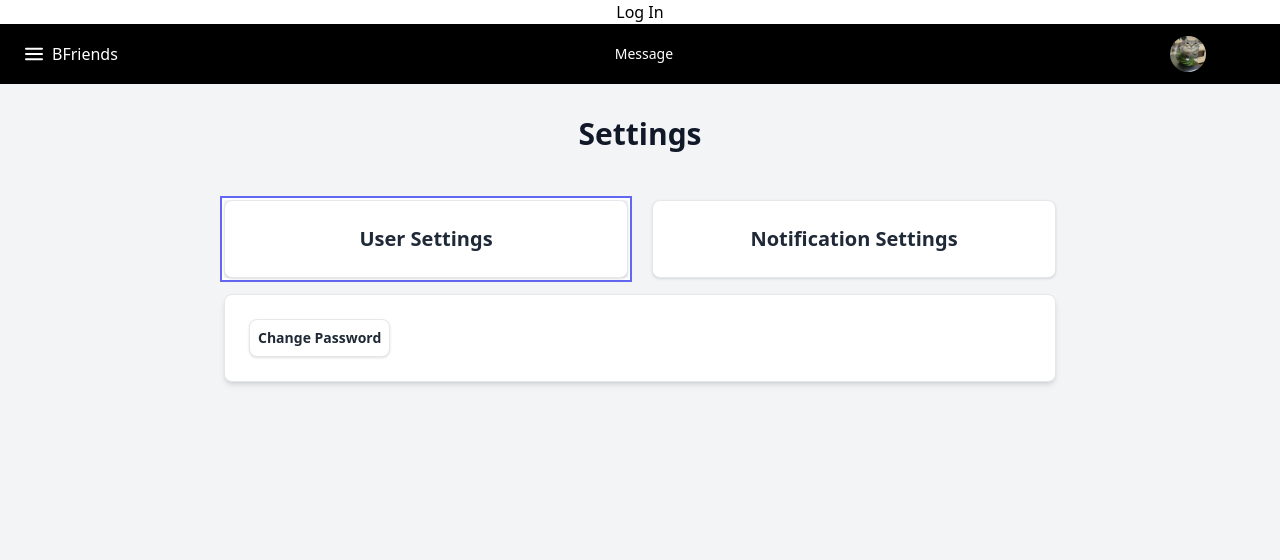
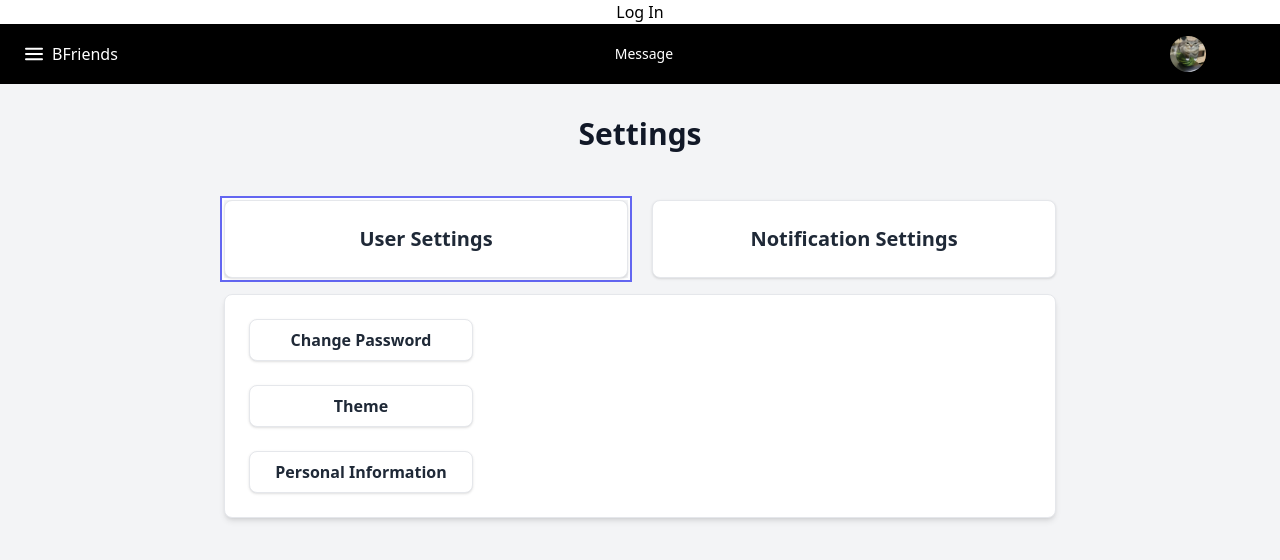
Before and after one commit to Saalim-Baba/M426_bFriend, a React (Create React App) app in the folder frontend/: page /settings in a window 1280 px wide. Both pictures are taken after a click on the button "User Settings". Shown: the top 560 px of the page. Built offline with nearby package versions, Linux system fonts and the light colour scheme.

Commit message:
Added buttons

```diff
--- a/frontend/src/Components/Settings.js
+++ b/frontend/src/Components/Settings.js
@@ -22,10 +22,22 @@ function SettingsPage() {
                     </div>
                 </div>;
             case 'user':
-                return <div className="flex items-start p-6 mt-4 bg-white shadow-md rounded-lg border border-gray-200">
-                    <button onClick={() => setActiveSetting("new_password")} className="focus:outline-none focus:ring-2 focus:ring-offset-2 focus:ring-indigo-500 transition ease-in-out duration-150">
+                return <div className="flex flex-col items-start p-6 mt-4 bg-white shadow-md rounded-lg border border-gray-200">
+                    <button onClick={() => setActiveSetting("new_password")} className=" w-56 focus:outline-none focus:ring-2 focus:ring-offset-2 focus:ring-indigo-500 transition ease-in-out duration-150">
                         <div className="bg-white shadow hover:shadow-lg rounded-lg p-2 border border-gray-200">
-                            <h1 className="text-sm font-semibold text-gray-800">Change Password</h1>
+                            <h1 className="text-m font-semibold text-gray-800">Change Password</h1>
+                        </div>
+                    </button>
+                    <br/>
+                    <button onClick={() => setActiveSetting("theme")} className="w-56 focus:outline-none focus:ring-2 focus:ring-offset-2 focus:ring-indigo-500 transition ease-in-out duration-150">
+                        <div className="bg-white shadow hover:shadow-lg rounded-lg p-2 border border-gray-200">
+                            <h1 className="text-m font-semibold text-gray-800">Theme</h1>
+                        </div>
+                    </button>
+                    <br/>
+                    <button onClick={() => setActiveSetting("personal_info")} className="w-56 focus:outline-none focus:ring-2 focus:ring-offset-2 focus:ring-indigo-500 transition ease-in-out duration-150">
+                        <div className="bg-white shadow hover:shadow-lg rounded-lg p-2 border border-gray-200">
+                            <h1 className="text-m font-semibold text-gray-800">Personal Information</h1>
                         </div>
                     </button>
                 </div>;
```
Also changed, not shown: 1 other file (tests, documents, lock files or other folders).
